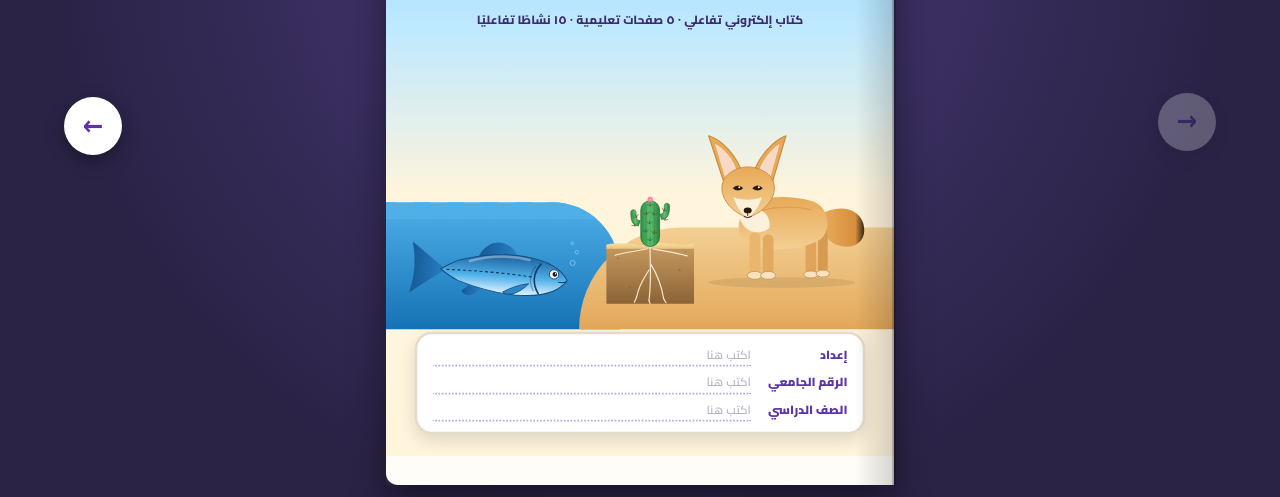
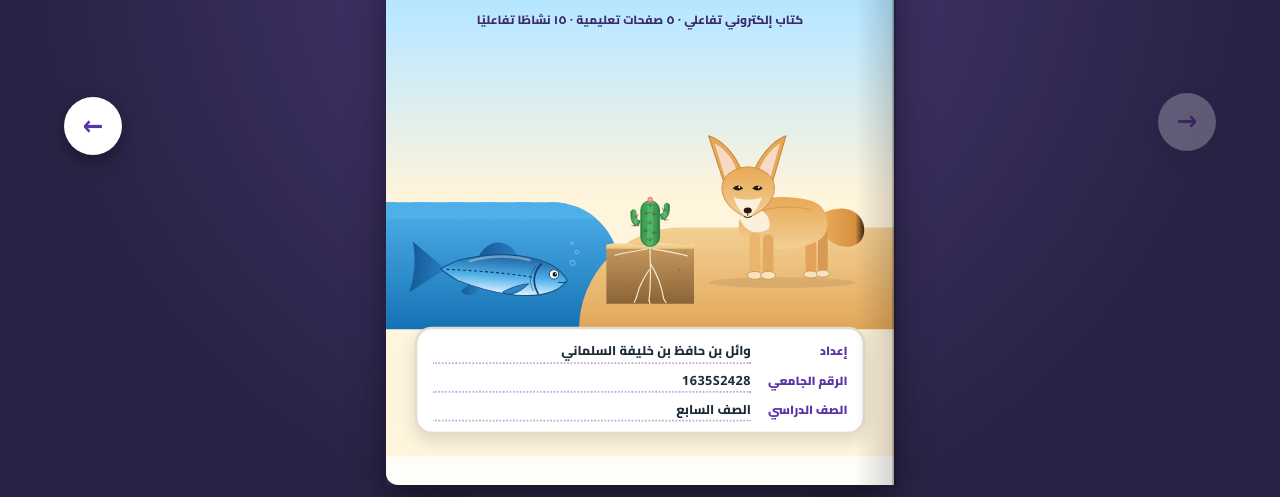
Before and after one commit to alsalmani262006-ship-it/adaptation-book, a website: page book/index.html in a window 1280 px wide. Shown: the part 303-800 px from the top of the page. Drawn offline with Linux system fonts and the light colour scheme.

Commit message:
بيانات الغلاف النهائية وملف PDF المحدّث
Co-Authored-By: Claude Opus 5.5 <noreply@anthropic.com>

```diff
--- a/book/config.js
+++ b/book/config.js
@@ -6,7 +6,7 @@
 window.BOOK_CONFIG = {
   title: 'التكيّف لدى الكائنات الحية',
   subject: 'العلوم',
-  author: '',      // اسم المعدّ
-  studentId: '',   // الرقم الجامعي
-  grade: ''        // الصف الدراسي
+  author: 'وائل بن حافظ بن خليفة السلماني',   // اسم المعدّ
+  studentId: '1635S2428',                     // الرقم الجامعي (يُعرض باتجاه LTR)
+  grade: 'الصف السابع'                         // الصف الدراسي
 };
--- a/book/css/book.css
+++ b/book/css/book.css
@@ -101,6 +101,8 @@ body.viewer { height: 100vh; height: 100dvh; display: flex; flex-direction: colu
 .cv { flex: 1; min-height: 24px; border-bottom: 2px dotted #b9a9d9; font-weight: 800; font-size: 14px; outline: none; }
 .cv[contenteditable]:empty::before { content: attr(data-ph); color: #b9b2c7; font-weight: 600; }
 .cv[contenteditable]:focus { background: #f6f1ff; border-bottom-color: #7b4fc9; }
+.cv.fixed { font-size: 15px; color: #1d2a3a; white-space: nowrap; overflow: hidden; text-overflow: ellipsis; }
+.cv[dir=ltr] { text-align: right; unicode-bidi: isolate; letter-spacing: .5px; }
 
 /* ----- ٢ الأهداف ----- */
 .goals .glist { list-style: none; margin: 0 0 12px; padding: 0; display: grid; gap: 6px; }
--- a/book/js/pages.js
+++ b/book/js/pages.js
@@ -31,7 +31,7 @@
     const saved = store.get('adapt-cover');
     const field = (key, label) => {
       const v = CFG[key] || saved[key] || '';
-      return `<div class="cf"><span class="cl">${label}</span><span class="cv${CFG[key] ? ' fixed' : ''}" data-f="${key}" ${CFG[key] ? '' : 'contenteditable="plaintext-only" spellcheck="false"'} data-ph="اكتب هنا">${esc(v)}</span></div>`;
+      return `<div class="cf"><span class="cl">${label}</span><span class="cv${CFG[key] ? ' fixed' : ''}" data-f="${key}" ${key === 'studentId' ? 'dir="ltr"' : ''} ${CFG[key] ? '' : 'contenteditable="plaintext-only" spellcheck="false"'} data-ph="اكتب هنا">${esc(v)}</span></div>`;
     };
     return frame(1, 'cover', `
       <div class="sky"><span class="sun"></span><span class="cloud a"></span><span class="cloud b"></span></div>
```
Also changed, not shown: 1 other file.
